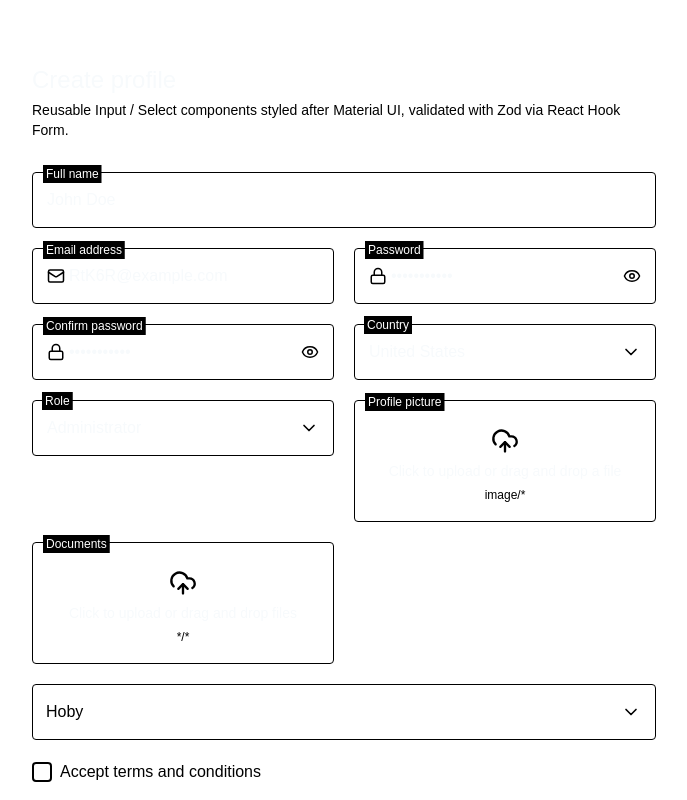
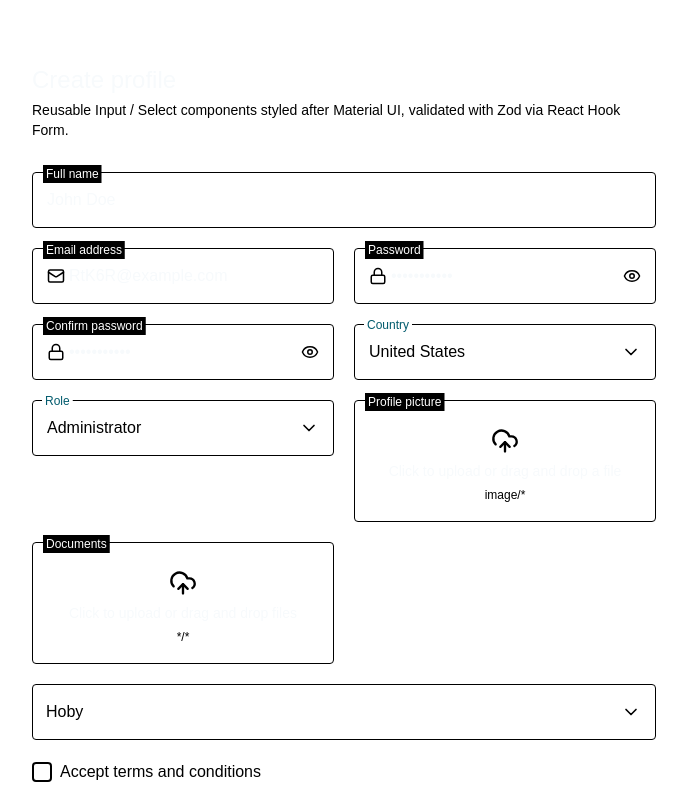
Before and after one commit to Azharul122/reusable-components, a Next.js app: page / in a window 1280 px wide. Shown: the top 800 px of the page, without its empty margins (296-983 px from the left). Built offline with nearby package versions, Linux system fonts and the light colour scheme.

Commit message:
Select field dark to light

```diff
--- a/src/components/forms/SelectField.tsx
+++ b/src/components/forms/SelectField.tsx
@@ -59,7 +59,7 @@ const Select = React.forwardRef<HTMLButtonElement, SelectProps>(
       disabled = false,
       placeholder,
       id,
-      labelBackgroundClassName = "bg-black text-white",
+      labelBackgroundClassName = "bg-white text-primary",
       multiple = false,
       searchPlaceholder = "Search...",
       noOptionsText = "No options found",
@@ -277,9 +277,9 @@ const Select = React.forwardRef<HTMLButtonElement, SelectProps>(
     const borderColor = error
       ? "border-mui-error"
       : focused || open
-        ? "border-mui-primary"
+        ? "border-primary"
         : "border-mui-border";
-    const borderWidth = focused || open || error ? "border-2" : "border";
+    const borderWidth = focused || open || error ? "border-2 " : "border";
 
     const labelColor = error
       ? "text-error"
@@ -343,10 +343,10 @@ const Select = React.forwardRef<HTMLButtonElement, SelectProps>(
               "min-w-0 flex-1 truncate",
               multiple
                 ? selectedLabels.length
-                  ? "text-primary-text"
+                  ? ""
                   : "text-transparent"
                 : selectedOption
-                  ? "text-primary-text"
+                  ? ""
                   : "text-transparent",
             )}
           >
@@ -409,7 +409,7 @@ const Select = React.forwardRef<HTMLButtonElement, SelectProps>(
             }
             onKeyDown={multiple ? undefined : handleListKeyDown}
             className={cn(
-              "absolute z-9999 mt-1 w-full overflow-hidden rounded py-1 bg-black",
+              "absolute z-9999 mt-1 w-full overflow-hidden rounded py-1 bg-white",
               "shadow-mui outline-none",
             )}
           >
@@ -427,7 +427,7 @@ const Select = React.forwardRef<HTMLButtonElement, SelectProps>(
                   placeholder={searchPlaceholder}
                   className={cn(
                     "mt-1.5 w-full rounded border border-mui-border bg-transparent px-2 py-1.5",
-                    "text-sm text-primary-text outline-none focus:border-mui-primary",
+                    "text-sm  outline-none focus:border-mui-primary",
                   )}
                 />
               </li>
@@ -457,7 +457,7 @@ const Select = React.forwardRef<HTMLButtonElement, SelectProps>(
                       onMouseEnter={() => setHighlightedIndex(index)}
                       onClick={() => !option.disabled && toggleValue(index)}
                       className={cn(
-                        "flex cursor-pointer items-center gap-2 px-2 py-2 text-sm text-primary-text select-none",
+                        "flex cursor-pointer items-center gap-2 px-2 py-2 text-sm  select-none",
                         isSelected && "bg-mui-selectedBg font-medium",
                         isSelected && isHighlighted && "bg-mui-selectedBgHover",
                         !isSelected && isHighlighted && "bg-mui-hoverBg",
```
